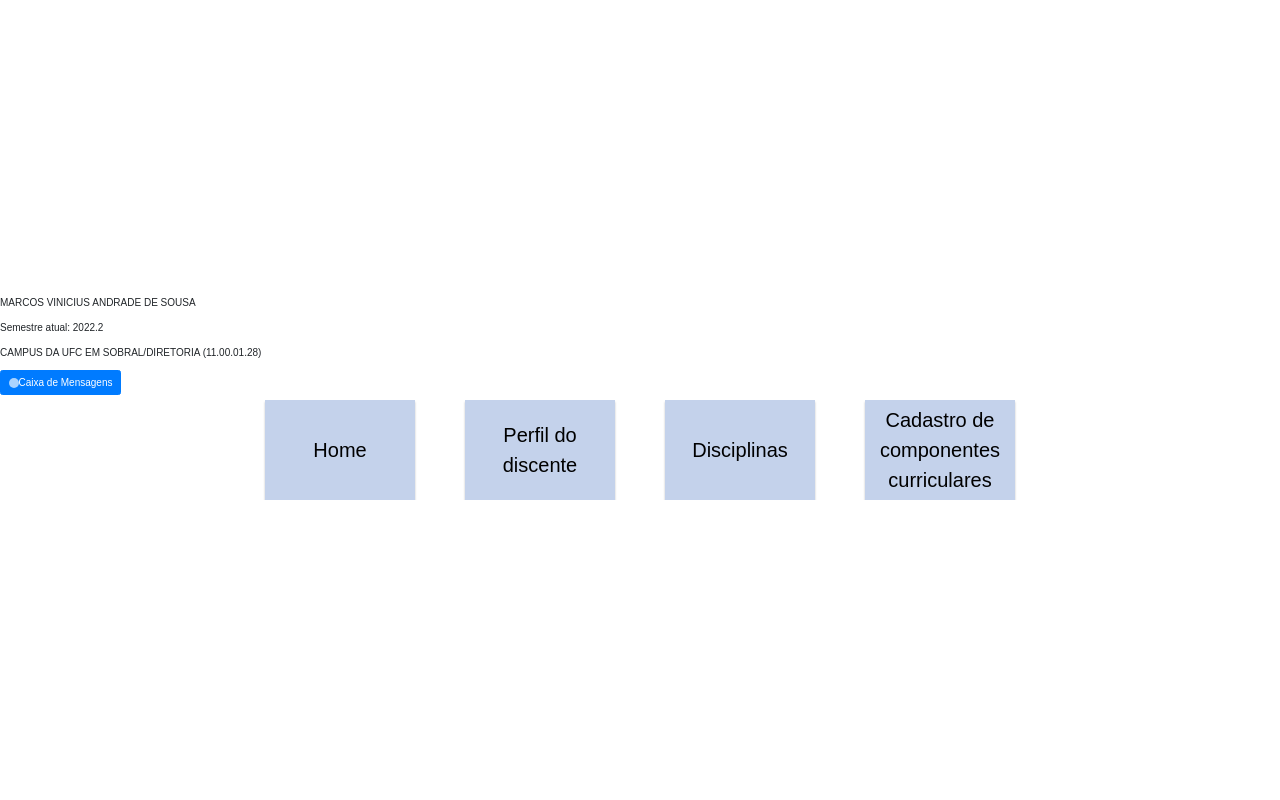
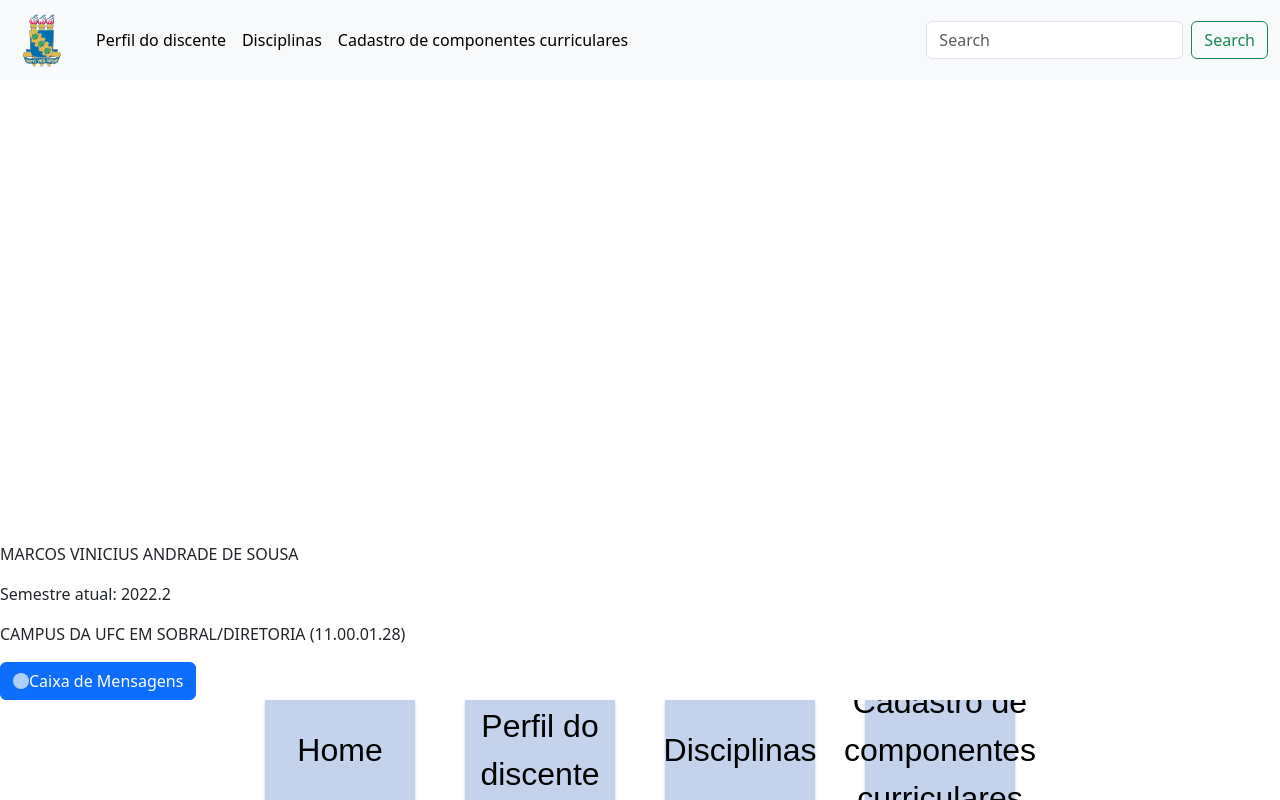
Before and after one commit to MarcosVini9999/newSIGAA, a plain HTML site: page newSIGAA/pages/home.html in a window 1280 px wide. Drawn offline with nearby package versions, Linux system fonts and the light colour scheme.

Commit message:
chore: var-colors remotion

```diff
--- a/newSIGAA/CSS/home.style.css
+++ b/newSIGAA/CSS/home.style.css
@@ -1,5 +1,3 @@
-@import url(../CSS/var-colors.css);
-
 header {
   margin-bottom: auto;
 }
@@ -47,7 +45,7 @@ nav .homeScroller {
 nav .homeScroller button {
   width: 150px;
   height: 100px;
-  background-color: var(--secondary-color);
+  background-color: #c4d2eb;
   box-shadow: 0px 0px 0px, 0px 2px 2px rgba(0, 0, 0, 0.24);
   display: flex;
   text-align: center;
@@ -57,33 +55,18 @@ nav .homeScroller button {
   flex-direction: row;
   flex-wrap: nowrap;
   text-decoration: none;
-  color: var(--black-color);
+  color: #000000;
   font-family: fantasy;
   font-size: 2rem;
   text-align: center;
 }
 
 nav .homeScroller button:hover {
-  background-color: var(--tertiary-color);
-  box-shadow: 0px 0px 1px var(--black-color), 0px 1px 1px rgba(0, 0, 0, 0.24);
+  background-color: #eff3fa;
+  box-shadow: 0px 0px 1px #000000, 0px 1px 1px rgba(0, 0, 0, 0.24);
 }
 
 /*media-queries*/
-@media (min-width: 1920px) {
-}
-
-@media (min-width: 1360px) {
-}
-
-@media (min-width: 1280px) {
-}
-
-@media (min-width: 1100px) {
-}
-
-@media (min-width: 990px) {
-}
-
 @media (max-width: 750px) {
   nav {
     width: 100vw;
@@ -101,6 +84,3 @@ nav .homeScroller button:hover {
     align-items: center;
   }
 }
-
-@media (max-width: 450px) {
-}
--- a/newSIGAA/CSS/style.css
+++ b/newSIGAA/CSS/style.css
@@ -1,5 +1,3 @@
-@import url(./var-colors.css);
-
 * {
   font-family: sans-serif;
   margin: 0;
@@ -16,8 +14,8 @@ body {
 
 header {
   display: block;
-  background: var(--primary-color);
-  color: var(--white-color);
+  background: #404e82;
+  color: #ffffff;
   width: 100%;
   padding: 0.5rem;
   display: flex;
@@ -41,8 +39,8 @@ form {
 }
 
 footer {
-  background: var(--primary-color);
-  color: var(--white-color);
+  background: #404e82;
+  color: #ffffff;
   width: 100%;
   padding: 0.5rem;
   position: relative;
--- a/newSIGAA/CSS/var-colors.css
+++ b/newSIGAA/CSS/var-colors.css
@@ -1,6 +1,6 @@
-:root {
+/* :root {
   font-size: 62.5%;
-  /* 1rem = 10px */
+  //1rem = 10px
   --primary-color: #404e82;
   --secondary-color: #c4d2eb;
   --tertiary-color: #eff3fa;
@@ -8,4 +8,4 @@
   --border-color: #c4c4c4;
   --black-color: #000;
   --white-color: #fff;
-}
+} */
--- a/newSIGAA/pages/home.html
+++ b/newSIGAA/pages/home.html
@@ -4,7 +4,6 @@
     <meta charset="UTF-8" />
     <meta http-equiv="X-UA-Compatible" content="IE=edge" />
     <meta name="viewport" content="width=device-width, initial-scale=1.0" />
-    <link rel="stylesheet" href="../CSS/style.css" />
     <link rel="stylesheet" href="../CSS/home.style.css" />
     <link
       rel="stylesheet"
@@ -15,6 +14,67 @@
   </head>
 
   <body>
+    <header>
+      <nav class="navbar navbar-expand-lg bg-light">
+        <div class="container-fluid">
+          <a class="navbar-brand" href="./home.html">
+            <img
+              src="../images/Brasao_ufc.svg"
+              alt="Bootstrap"
+              width="60"
+              height="54"
+            />
+          </a>
+          <button
+            class="navbar-toggler"
+            type="button"
+            data-bs-toggle="collapse"
+            data-bs-target="#navbarSupportedContent"
+            aria-controls="navbarSupportedContent"
+            aria-expanded="false"
+            aria-label="Toggle navigation"
+          >
+            <span class="navbar-toggler-icon"></span>
+          </button>
+          <div class="collapse navbar-collapse" id="navbarSupportedContent">
+            <ul class="navbar-nav me-auto mb-2 mb-lg-0">
+              <li class="nav-item">
+                <a class="nav-link active" href="./profile.html"
+                  >Perfil do discente</a
+                >
+              </li>
+              <li class="nav-item">
+                <a
+                  class="nav-link active"
+                  aria-current="page"
+                  href="./classes.html"
+                  >Disciplinas</a
+                >
+              </li>
+              <li class="nav-item">
+                <a
+                  class="nav-link active"
+                  aria-current="page"
+                  href="./resume.html"
+                  >Cadastro de componentes curriculares</a
+                >
+              </li>
+            </ul>
+            <form class="d-flex" role="search">
+              <input
+                class="form-control me-2"
+                type="search"
+                placeholder="Search"
+                aria-label="Search"
+              />
+              <button class="btn btn-outline-success" type="submit">
+                Search
+              </button>
+            </form>
+          </div>
+        </div>
+      </nav>
+    </header>
     <main>
       <section>
         <p><span>MARCOS VINICIUS ANDRADE DE SOUSA</span></p>
```
